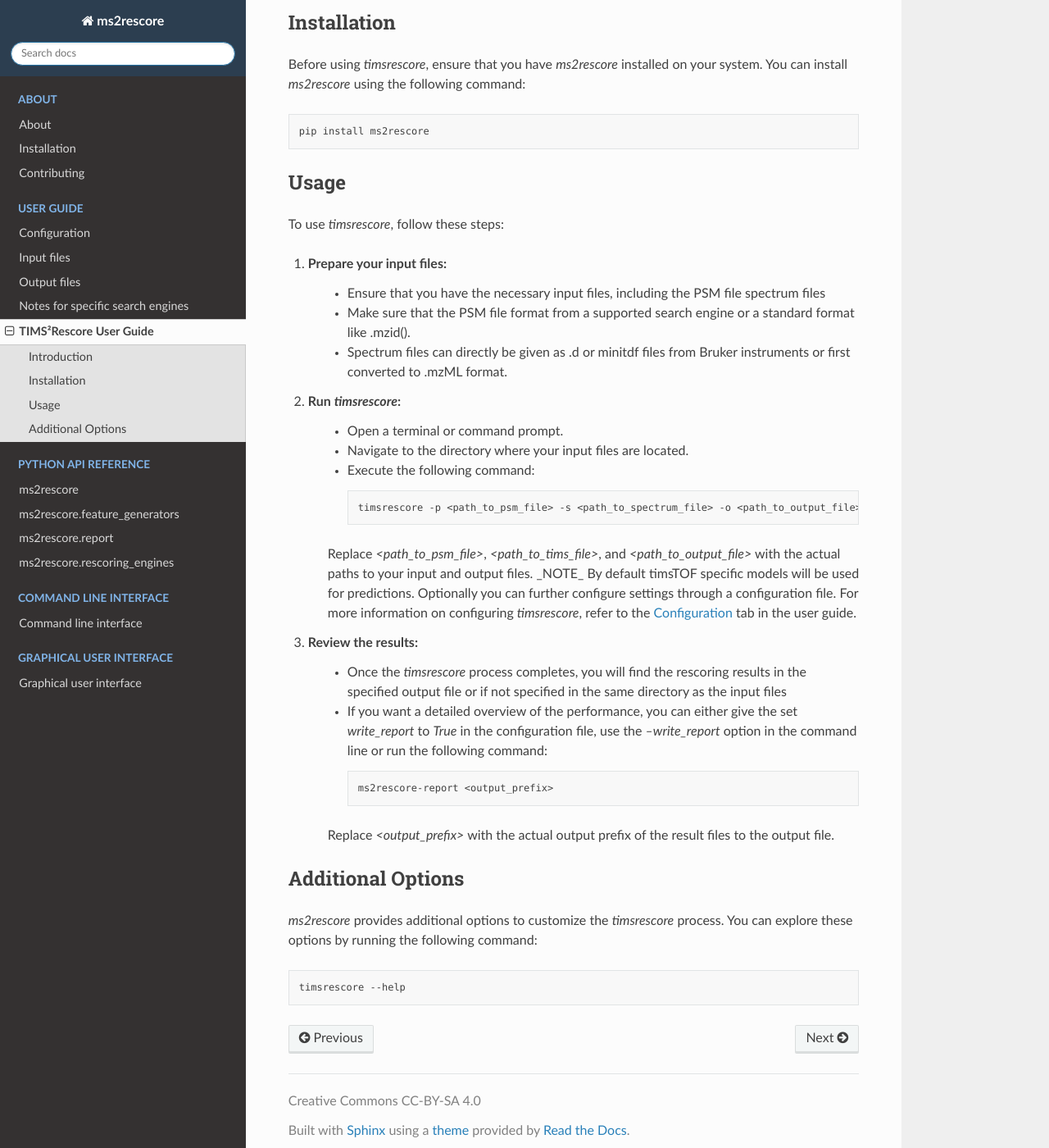
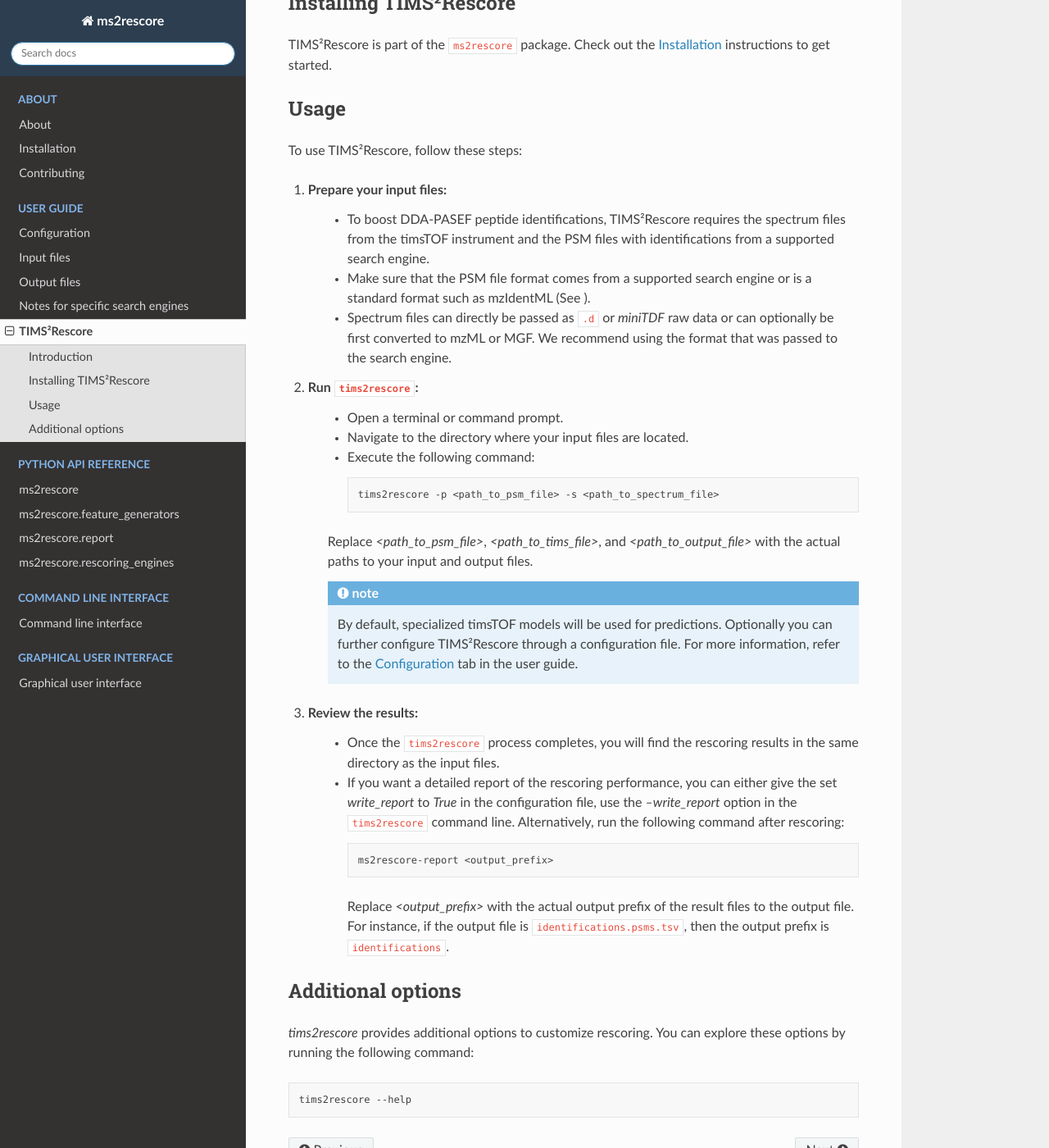
Before and after one commit to compomics/ms2rescore, a Sphinx documentation site: the page built from docs/source/userguide/tims2Rescore.rst, in a window 1280 px wide and 1400 px high, scrolled down 301 px. Shown: the whole window at 82% size. Built offline with Sphinx 7.4.7 and the Read the Docs theme 2.0.0, drawn with Linux system fonts in a browser that asks for light colours; comment, search, counter and statistics services are not loaded; some of the changed text lies outside the part shown.

Commit message:
Update tims2rescore documentation

```diff
--- a/docs/source/userguide/tims2Rescore.rst
+++ b/docs/source/userguide/tims2Rescore.rst
@@ -1,59 +1,74 @@
-.. _timsrescore:
+.. _tims2rescore:
 
-TIMS²Rescore User Guide
-=======================
+TIMS²Rescore
+============
 
 Introduction
 ------------
 
-The `TIMS²Rescore` tool is a DDA-PASEF adapted version of `ms2rescore` that allows users to perform rescoring of peptide-spectrum matches (PSMs) acquired on Bruker instruments. This guide provides an overview of how to use `timsrescore` in `ms2rescore` effectively.
+`TIMS²Rescore` is a specialized version of `MS²Rescore` for timsTOF DDA-PASEF data. This guide
+provides an overview of how to use TIMS²Rescore effectively.
 
-Installation
-------------
+Installing TIMS²Rescore
+-----------------------
 
-Before using `timsrescore`, ensure that you have `ms2rescore` installed on your system. You can install `ms2rescore` using the following command:
-
-.. code-block:: bash
-
-    pip install ms2rescore
+TIMS²Rescore is part of the ``ms2rescore`` package. Check out the :ref:`installation` instructions
+to get started.
 
 Usage
 -----
 
-To use `timsrescore`, follow these steps:
+To use TIMS²Rescore, follow these steps:
 
 1. Prepare your input files:
-    - Ensure that you have the necessary input files, including the PSM file spectrum files
-    - Make sure that the PSM file format from a supported search engine or a standard format like .mzid(:external+psm_utils:ref:`supported file formats <supported file formats>`).
-    - Spectrum files can directly be given as .d or minitdf files from Bruker instruments or first converted to .mzML format.
+    - To boost DDA-PASEF peptide identifications, TIMS²Rescore requires the spectrum files from
+      the timsTOF instrument and the PSM files with identifications from a supported search engine.
+    - Make sure that the PSM file format comes from a supported search engine or is a standard
+      format such as mzIdentML (See
+      :external+psm_utils:ref:`supported file formats <supported file formats>`).
+    - Spectrum files can directly be passed as ``.d`` or `miniTDF` raw data or can optionally be
+      first converted to mzML or MGF. We recommend using the format that was passed to the search
+      engine.
 
-2. Run `timsrescore`:
+2. Run ``tims2rescore``:
     - Open a terminal or command prompt.
     - Navigate to the directory where your input files are located.
     - Execute the following command:
 
       .. code-block:: bash
 
-          timsrescore -p <path_to_psm_file> -s <path_to_spectrum_file> -o <path_to_output_file>
+          tims2rescore -p <path_to_psm_file> -s <path_to_spectrum_file>
 
-    Replace `<path_to_psm_file>`, `<path_to_tims_file>`, and `<path_to_output_file>` with the actual paths to your input and output files.
-    _NOTE_ By default timsTOF specific models will be used for predictions. Optionally you can further configure settings through a configuration file. For more information on configuring `timsrescore`, refer to the :doc:`configuration` tab in the user guide.
+    Replace `<path_to_psm_file>`, `<path_to_tims_file>`, and `<path_to_output_file>` with the
+    actual paths to your input and output files.
+
+    .. admonition:: note
+
+        By default, specialized timsTOF models will be used for predictions. Optionally you can
+        further configure TIMS²Rescore through a configuration file. For more information, refer
+        to the :ref:`configuration` tab in the user guide.
 
 3. Review the results:
-    - Once the `timsrescore` process completes, you will find the rescoring results in the specified output file or if not specified in the same directory as the input files
-    - If you want a detailed overview of the performance, you can either give the set `write_report` to `True` in the configuration file, use the `--write_report` option in the command line or run the following command:
+    - Once the ``tims2rescore`` process completes, you will find the rescoring results in the
+      same directory as the input files.
+    - If you want a detailed report of the rescoring performance, you can either give the set
+      `write_report` to `True` in the configuration file, use the `--write_report` option in the
+      ``tims2rescore`` command line. Alternatively, run the following command after rescoring:
 
       .. code-block:: bash
 
           ms2rescore-report <output_prefix>
 
-    Replace `<output_prefix>` with the actual output prefix of the result files to the output file.
+      Replace `<output_prefix>` with the actual output prefix of the result files to the output
+      file. For instance, if the output file is ``identifications.psms.tsv``, then the output
+      prefix is ``identifications``.
 
-Additional Options
+Additional options
 ------------------
 
-`ms2rescore` provides additional options to customize the `timsrescore` process. You can explore these options by running the following command:
+`tims2rescore` provides additional options to customize rescoring. You can explore these options
+by running the following command:
 
 .. code-block:: bash
 
-    timsrescore --help
+    tims2rescore --help
```
Also changed, not shown: README.md (+18 -1 lines), docs/source/userguide/configuration.rst (+13 -0 lines), 1 other file.
